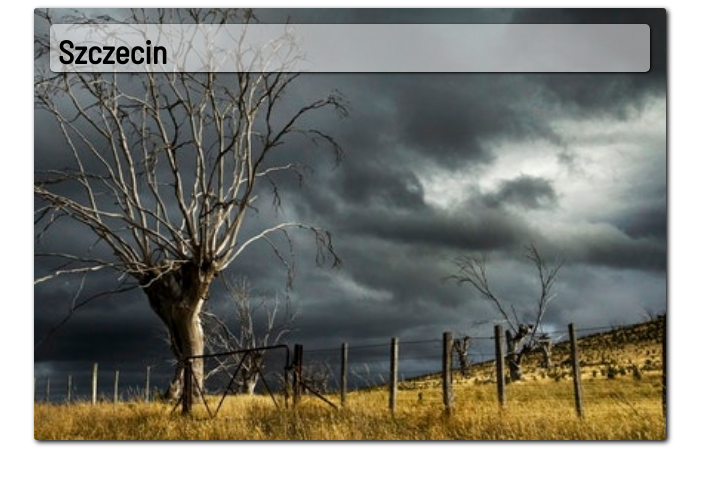
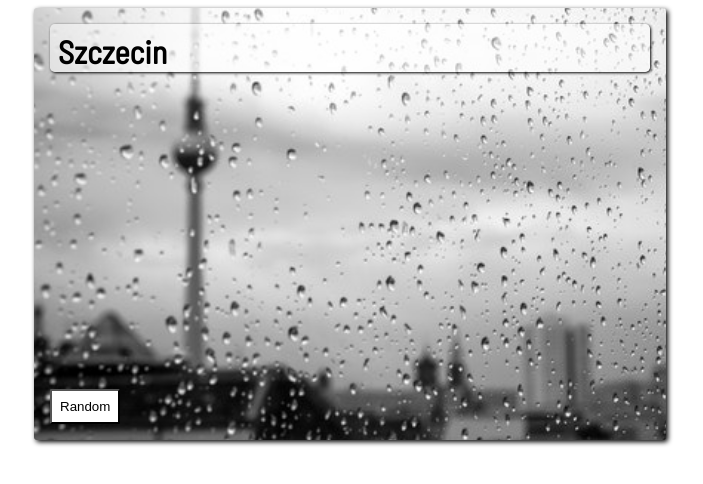
Before and after one commit to flagoon/sda_php, a React (Create React App) app in the folder weatherapi/: page / in a window 1280 px wide. Shown: the top 484 px of the page, without its empty margins (290-993 px from the left). Built offline with nearby package versions, Linux system fonts and the light colour scheme.

Commit message:
Added callback function to get data from child to parent

```diff
--- a/weatherapi/src/components/PictureButton.js
+++ b/weatherapi/src/components/PictureButton.js
@@ -1,11 +1,17 @@
 import React from 'react';
 
 class PictureButton extends React.Component {
+
+  returnDataToWC (e) {
+    let random = Math.floor(Math.random() * 6);
+    this.props.getData(random);
+  }
+
   render() {
     return (
-      <div className="random-bg" ref="random-button">
-        Losuj
-      </div>
+      <button type="button" className="random-bg" onClick={this.returnDataToWC.bind(this)}>
+        Random
+      </button>
     );
   }
 }
--- a/weatherapi/src/components/WeatherContainer.js
+++ b/weatherapi/src/components/WeatherContainer.js
@@ -1,15 +1,30 @@
 import React from 'react';
 import FromCity from './FromCity';
+import PictureButton from './PictureButton';
 
 class WeatherContainer extends React.Component {
+  constructor () {
+    super();
+    this.state = {
+      weather: {
+        bgPicture: ['clear_sky.jpeg', 'rain.jpeg', 'mist.jpg', 'snow.jpeg', 'heavy_clouds.jpeg', 'clouds.jpeg']
+      },
+      randomBG: 1
+    };
+  }
+
+  getBackgroundData (data) {
+    this.setState({randomBG: data});
+  }
 
   render() {
     var style = {
-      backgroundImage: `url(./weatherPictures/${this.props.backgroundPicture})`,
+      backgroundImage: `url(./weatherPictures/${this.state.weather.bgPicture[this.state.randomBG]})`,
     };
     return (
       <div id="weather-container" className="weather-container" style={style}>
-        <FromCity cityName="Szczecin"/>
+        <FromCity cityName="Szczecin" />
+        <PictureButton getData={this.getBackgroundData.bind(this)}/>
       </div>
     );
   }
```
